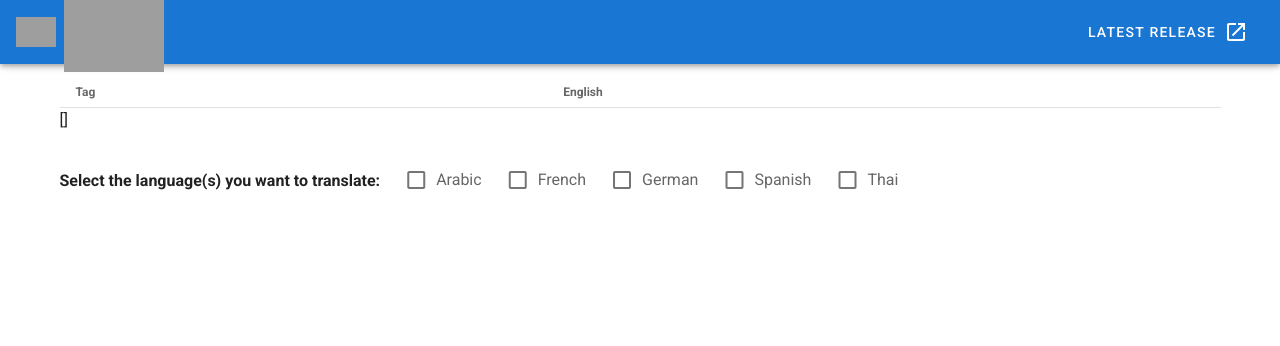
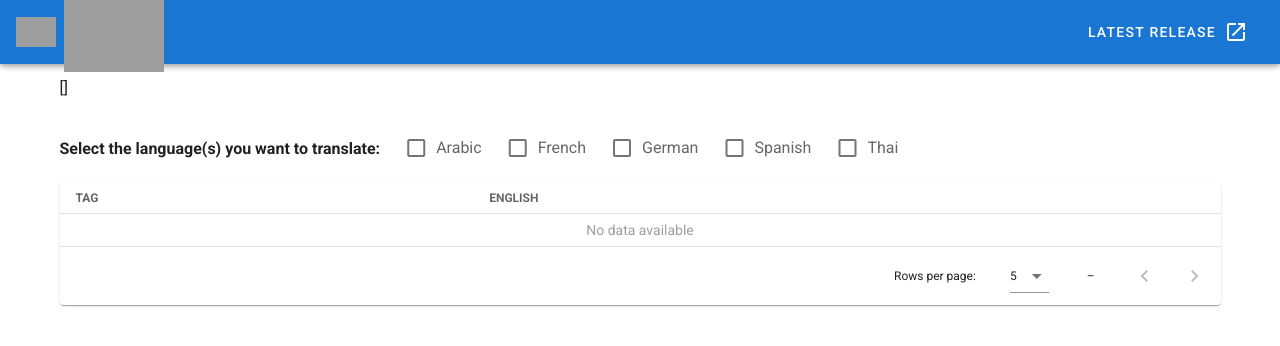
Before and after one commit to icra/ecam-translator, a Vue app: page / in a window 1280 px wide. Shown: the top 346 px of the page. Built offline with nearby package versions, Linux system fonts and the light colour scheme; grey boxes are pictures that could not be loaded.

Commit message:
table updated (not finished)

```diff
--- a/src/components/HelloWorld.vue
+++ b/src/components/HelloWorld.vue
@@ -1,5 +1,6 @@
 <template>
   <v-container>
+    <!--
     <v-simple-table dense>
       <template v-slot:default>
         <thead>
@@ -27,6 +28,7 @@
         </tbody>
       </template>
     </v-simple-table>
+    -->
 
     <!-- CHECKBOX TO SELECT LANGUAGES -->
     <p>{{ langs_selected }}</p>
@@ -70,6 +72,24 @@
         ></v-checkbox>
       </v-col>
     </v-row>
+
+    <!-- TABLE WITH TAGS TO TRANSLATE -->
+    <template>
+      <v-data-table
+          dense
+          :headers="headers"
+          :items="data_to_translate"
+          :items-per-page="20"
+          class="elevation-1"
+      >
+        <!--<template v-slot:top>
+          <v-btn @click="translate">Translate</v-btn>
+        </template>-->
+        <template v-for="lang in langs_selected" v-slot:$data[lang]="props">
+          <v-text-field v-model="props.$data[lang]"></v-text-field>
+        </template>
+      </v-data-table>
+    </template>
   </v-container>
 
 </template>
@@ -143,34 +163,56 @@
           case "th":
             return "Thai"
         }
+      },
+      translate() {
+        /*const items = [...this.]
+
+        // deep copy is the solution
+        // const items = JSON.parse(JSON.stringify(this.customer.items))
+
+        items.map(item => {
+          item.qty2 = ''
+          return item
+        })
+        this.items = items*/
       }
+
     },
-
     computed: {
       headers () {
-        // fer que consulti els langs_selected per afegir el header de l'idioma seleccionat.
-        return [
+        let header = [
           {
-            text: 'ENGLISH',
+            text: 'TAG',
             align: 'start',
             sortable: false,
-            value: 'en',
+            value: 'tag',
           },
-          {
-            text: 'Calories',
-            value: 'calories',
-            filter: value => {
-              if (!this.calories) return true
+          { text: 'ENGLISH', value: 'en'}
+        ];
 
-              return value < parseInt(this.calories)
-            },
-          },
-          { text: 'Fat (g)', value: 'fat' },
-          { text: 'Carbs (g)', value: 'carbs' },
-          { text: 'Protein (g)', value: 'protein' },
-          { text: 'Iron (%)', value: 'iron' },
-        ]
+        this.langs_selected.forEach(lang_key => {
+          let lang = this.key_to_language(lang_key).toUpperCase();
+          let obj = { text: lang, value: lang_key};
+          header.push(obj);
+        });
+
+        return header
       },
+      data_to_translate() {
+        let data_for_table = [];
+        this.missing_tags().forEach(tag => {
+          let obj = {
+            tag: tag,
+            en: this.en[tag],
+          };
+          this.langs_selected.forEach(lang_key => {
+            obj[lang_key] = this.$data[lang_key][tag];
+          });
+          data_for_table.push(obj);
+        });
+
+        return data_for_table;
+      }
     },
   }
 </script>
```
